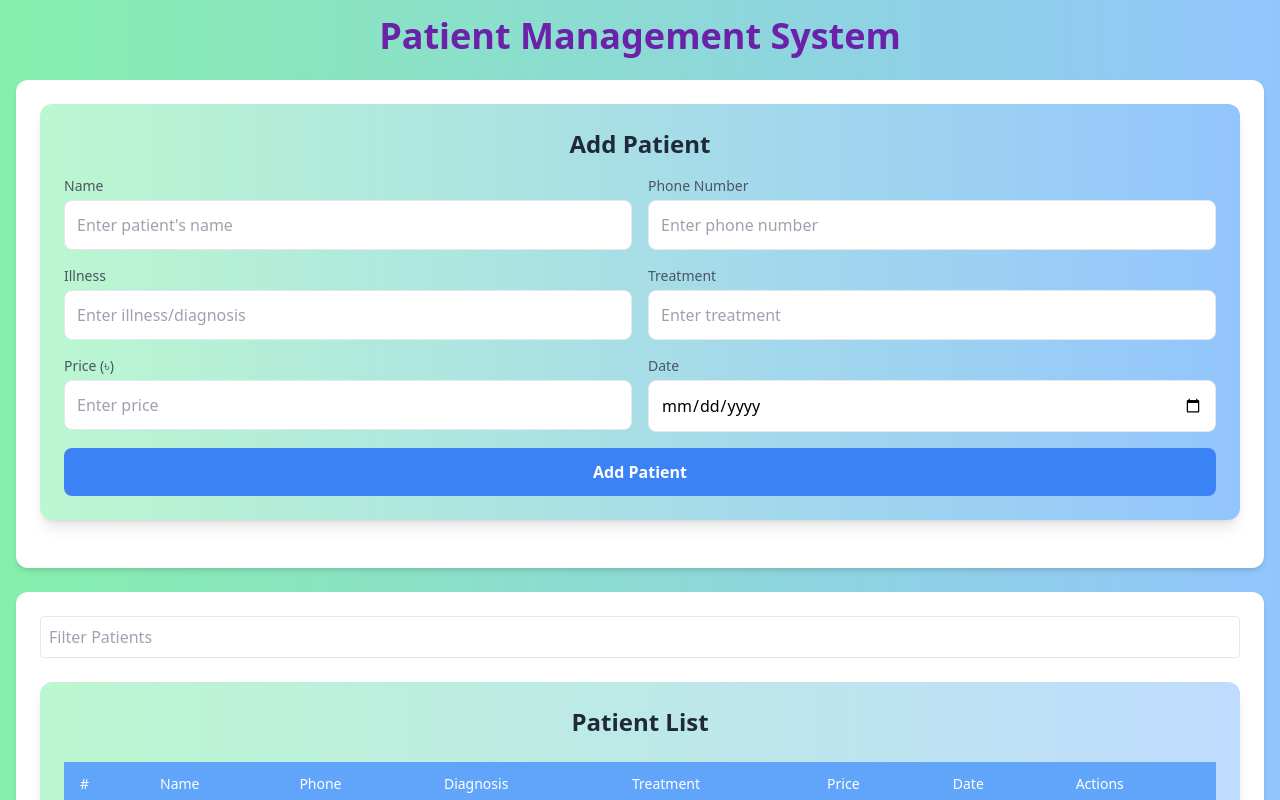
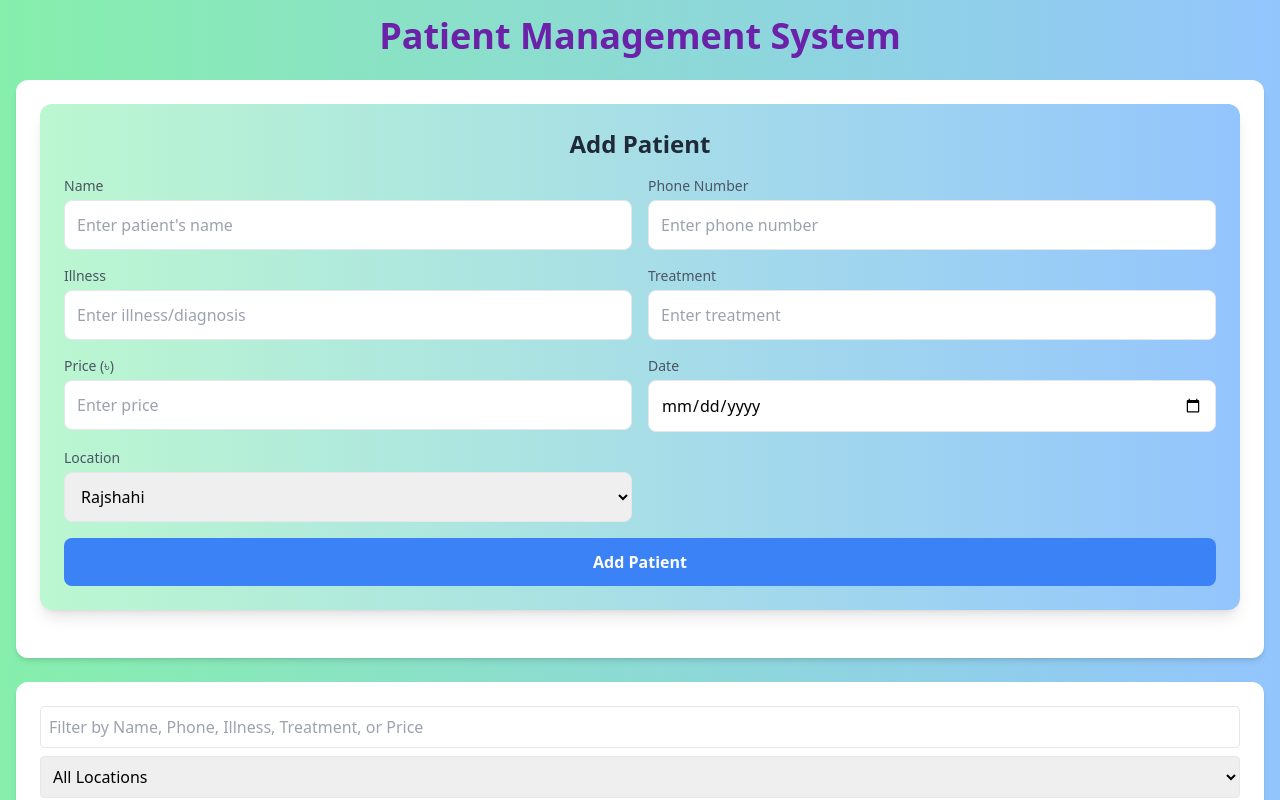
Before and after one commit to TanvirJahan001/Patient-Management-System, a React (Create React App) app: page / in a window 1280 px wide. Shown: the top 800 px of the page. Built offline with nearby package versions, Linux system fonts and the light colour scheme.

Commit message:
Initial commit

```diff
--- a/src/App.js
+++ b/src/App.js
@@ -3,7 +3,7 @@ import React, { useEffect, useState } from "react";
 import Filter from "./components/Filter";
 import PatientForm from "./components/PatientForm";
 import PatientList from "./components/PatientList";
-import TotalEarnings from "./components/TotalEarnings"; // Import TotalEarnings
+import TotalEarnings from "./components/TotalEarnings";
 
 export default function App() {
   const [patients, setPatients] = useState(() => {
@@ -12,6 +12,7 @@ export default function App() {
   });
 
   const [filterValue, setFilterValue] = useState("");
+  const [locationFilter, setLocationFilter] = useState(""); // New location filter state
 
   useEffect(() => {
     localStorage.setItem("patients", JSON.stringify(patients));
@@ -30,16 +31,22 @@ export default function App() {
         <PatientForm onAddPatient={handleAddPatient} />
       </div>
       <div className="bg-white rounded-xl shadow-md p-6 mb-6">
-        <Filter value={filterValue} setValue={setFilterValue} />
+        <Filter
+          value={filterValue}
+          setValue={setFilterValue}
+          locationFilter={locationFilter}
+          setLocationFilter={setLocationFilter}
+        />
         <PatientList
           patients={patients}
           filterValue={filterValue}
+          locationFilter={locationFilter}
           deletePatient={(id) =>
             setPatients(patients.filter((patient) => patient.id !== id))
           }
         />
       </div>
-      <TotalEarnings patients={patients} /> {/* Add TotalEarnings here */}
+      <TotalEarnings patients={patients} />
     </div>
   );
 }
--- a/src/components/Filter.jsx
+++ b/src/components/Filter.jsx
@@ -1,16 +1,25 @@
 // src/components/Filter.js
 import React from "react";
 
-const Filter = ({ value, setValue }) => {
+const Filter = ({ value, setValue, locationFilter, setLocationFilter }) => {
   return (
     <div className="mb-4">
       <input
         type="text"
-        placeholder="Filter Patients"
+        placeholder="Filter by Name, Phone, Illness, Treatment, or Price"
         value={value}
         onChange={(e) => setValue(e.target.value)}
+        className="border p-2 w-full rounded focus:outline-none focus:ring focus:ring-blue-300 mb-2"
+      />
+      <select
+        value={locationFilter}
+        onChange={(e) => setLocationFilter(e.target.value)}
         className="border p-2 w-full rounded focus:outline-none focus:ring focus:ring-blue-300"
-      />
+      >
+        <option value="">All Locations</option>
+        <option value="Rajshahi">Rajshahi</option>
+        <option value="Godagari">Godagari</option>
+      </select>
     </div>
   );
 };
--- a/src/components/PatientForm.jsx
+++ b/src/components/PatientForm.jsx
@@ -8,11 +8,20 @@ const PatientForm = ({ onAddPatient }) => {
   const [treatment, setTreatment] = useState("");
   const [price, setPrice] = useState("");
   const [date, setDate] = useState("");
+  const [location, setLocation] = useState("Rajshahi"); // Location dropdown state
 
   const handleSubmit = (e) => {
     e.preventDefault();
 
-    if (!name || !phoneNumber || !illness || !treatment || !price || !date) {
+    if (
+      !name ||
+      !phoneNumber ||
+      !illness ||
+      !treatment ||
+      !price ||
+      !date ||
+      !location
+    ) {
       alert("All fields are required!");
       return;
     }
@@ -25,6 +34,7 @@ const PatientForm = ({ onAddPatient }) => {
       treatment,
       price: parseFloat(price),
       date,
+      location, // Include location in patient object
     };
 
     onAddPatient(newPatient);
@@ -36,6 +46,7 @@ const PatientForm = ({ onAddPatient }) => {
     setTreatment("");
     setPrice("");
     setDate("");
+    setLocation("Rajshahi");
   };
 
   return (
@@ -47,6 +58,7 @@ const PatientForm = ({ onAddPatient }) => {
         Add Patient
       </h2>
       <div className="grid grid-cols-1 md:grid-cols-2 gap-4">
+        {/* Previous input fields */}
         <div>
           <label className="block text-sm font-medium text-gray-600 mb-1">
             Name
@@ -124,6 +136,20 @@ const PatientForm = ({ onAddPatient }) => {
             className="p-3 w-full border rounded-lg"
           />
         </div>
+        {/* New location dropdown */}
+        <div>
+          <label className="block text-sm font-medium text-gray-600 mb-1">
+            Location
+          </label>
+          <select
+            value={location}
+            onChange={(e) => setLocation(e.target.value)}
+            className="p-3 w-full border rounded-lg"
+          >
+            <option value="Rajshahi">Rajshahi</option>
+            <option value="Godagari">Godagari</option>
+          </select>
+        </div>
       </div>
       <button
         type="submit"
--- a/src/components/PatientList.jsx
+++ b/src/components/PatientList.jsx
@@ -1,16 +1,23 @@
 // src/components/PatientList.js
 import React from "react";
 
-const PatientList = ({ patients, filterValue, deletePatient }) => {
+const PatientList = ({
+  patients,
+  filterValue,
+  locationFilter,
+  deletePatient,
+}) => {
   const filteredPatients = patients.filter((patient) => {
     const lowerFilter = filterValue.toLowerCase();
-    return (
+    const matchesLocation =
+      !locationFilter || patient.location === locationFilter;
+    const matchesTextFilter =
       patient.name.toLowerCase().includes(lowerFilter) ||
       patient.phoneNumber.includes(lowerFilter) ||
       patient.illness.toLowerCase().includes(lowerFilter) ||
       patient.treatment.toLowerCase().includes(lowerFilter) ||
-      patient.price.toString().includes(lowerFilter)
-    );
+      patient.price.toString().includes(lowerFilter);
+    return matchesLocation && matchesTextFilter;
   });
 
   return (
@@ -28,8 +35,9 @@ const PatientList = ({ patients, filterValue, deletePatient }) => {
               <th className="py-3 px-4 text-sm font-medium">Phone</th>
               <th className="py-3 px-4 text-sm font-medium">Diagnosis</th>
               <th className="py-3 px-4 text-sm font-medium">Treatment</th>
-              <th className="py-3 px-4 text-sm font-medium">Price</th>
+              <th className="py-3 px-4 text-sm font-medium">Amount</th>
               <th className="py-3 px-4 text-sm font-medium">Date</th>
+              <th className="py-3 px-4 text-sm font-medium">Location</th>
               <th className="py-3 px-4 text-sm font-medium">Actions</th>
             </tr>
           </thead>
@@ -46,6 +54,7 @@ const PatientList = ({ patients, filterValue, deletePatient }) => {
                   <td className="py-3 px-4">
                     {new Date(patient.date).toLocaleDateString()}
                   </td>
+                  <td className="py-3 px-4">{patient.location}</td>
                   <td className="py-3 px-4 text-center">
                     <button
                       onClick={() => deletePatient(patient.id)}
@@ -58,7 +67,7 @@ const PatientList = ({ patients, filterValue, deletePatient }) => {
               ))
             ) : (
               <tr>
-                <td colSpan="8" className="py-3 text-center">
+                <td colSpan="9" className="py-3 text-center">
                   No patients found.
                 </td>
               </tr>
```
